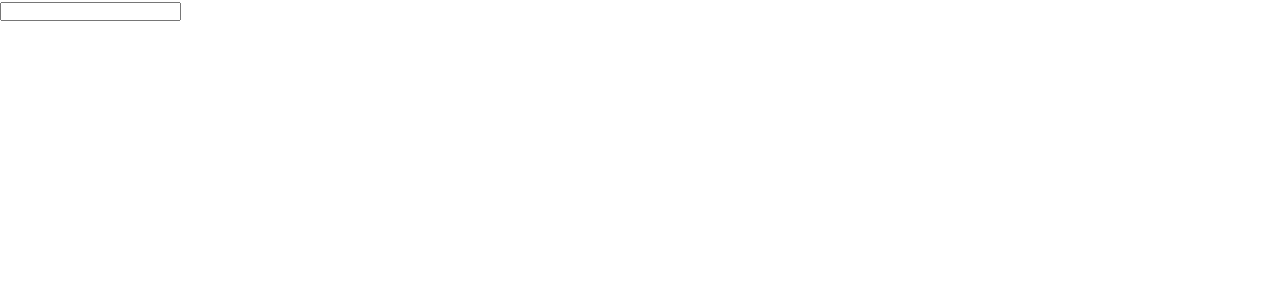
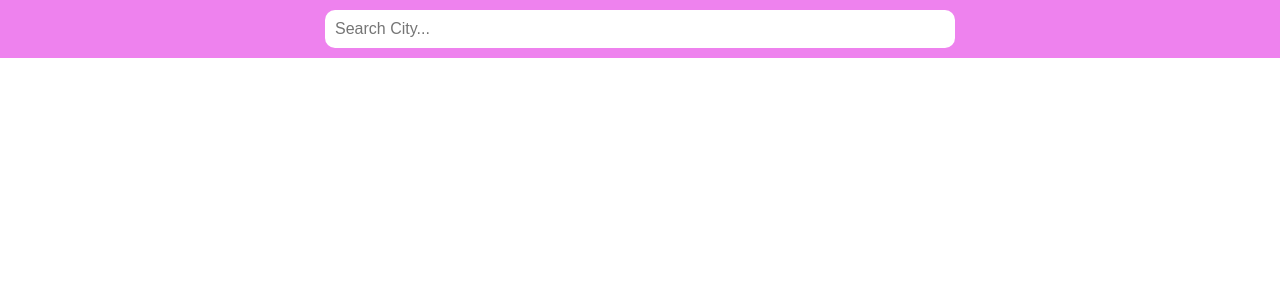
Before and after one commit to GabrielPenke292/weather-forecast-app, a React (Create React App) app: page / in a window 1280 px wide. Shown: the top 300 px of the page. Built offline with nearby package versions, Linux system fonts and the light colour scheme.

Commit message:
style: search component

```diff
--- a/src/App.css
+++ b/src/App.css
@@ -3,3 +3,19 @@
   margin: 0;
   padding: 0;
 }
+
+.search{
+  background-color: violet;
+  padding: 10px;
+  text-align: center;
+}
+
+.search input[type="text"]{
+  background-color: #fff;
+  border: 0;
+  border-radius: 10px;
+  padding: 10px;
+  width: 50%;
+  font-size: 16px;
+  color: black;
+}
--- a/src/Search.js
+++ b/src/Search.js
@@ -10,7 +10,7 @@ const Search = () => {
     }
     return (
         <div className='search'>
-            <input type='text' name='searchInput' onKeyUp={searchInput} />
+            <input type='text' name='searchInput' onKeyUp={searchInput} placeholder='Search City...'/>
         </div>
     )
 }
```
